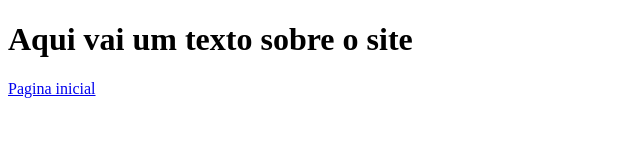
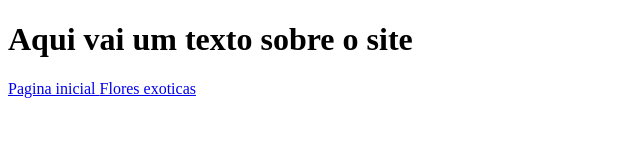
Before and after one commit to cadu172/CursoGIT, a plain HTML site: page sobreOSite.html in a window 1280 px wide. Shown: the whole page, without its empty margins (0-640 px from the left). Drawn offline with Linux system fonts and the light colour scheme.

Commit message:
Update sobreOSite.html

```diff
--- a/sobreOSite.html
+++ b/sobreOSite.html
@@ -9,5 +9,6 @@
 <body>
     <h1>Aqui vai um texto sobre o site</h1>
     <a href="index.html">Pagina inicial</h1>
+    <a href="floresExoticas.html">Flores exoticas</h1>
 </body>
 </html>
```
